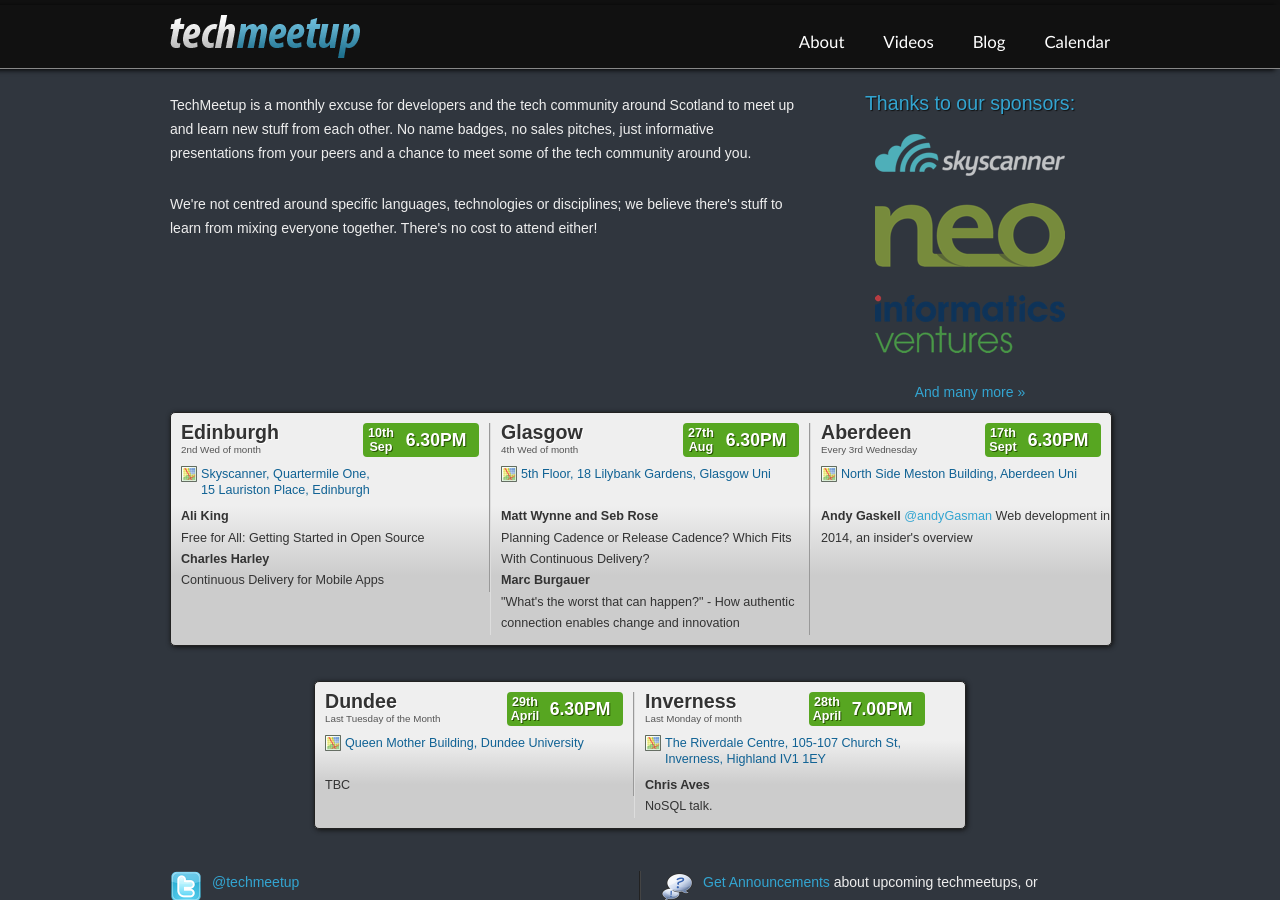
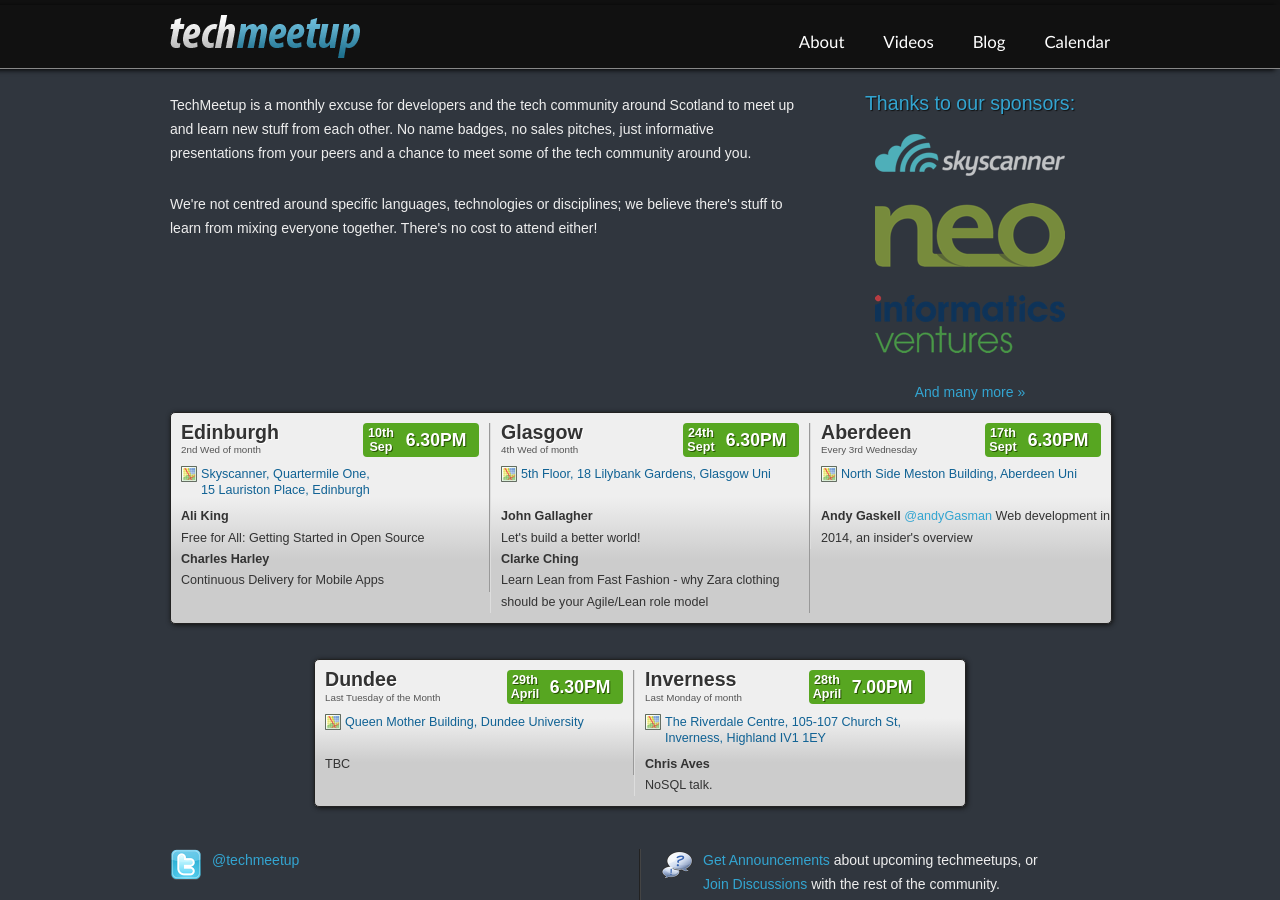
Before and after one commit to techmeetup/techmeetup.co.uk, a Jekyll site: the page built from index.html, in a window 1280 px wide and 900 px high. Built offline with Jekyll 4.4.1, drawn with Linux system fonts in a browser that asks for light colours.

Commit message:
Updated index for glasgow september talks

```diff
--- a/index.html
+++ b/index.html
@@ -59,19 +59,19 @@
     <span>4th Wed of month</span>
     <p><a href="http://maps.google.com/maps/ms?msid=217161173396650967619.0004accf70991bd913a97&amp;msa=0" class="map">5th Floor, 18 Lilybank Gardens, Glasgow Uni</a></p>
     <p>
-      <strong>Matt Wynne and Seb Rose</strong>
+      <strong>John Gallagher</strong>
       <br/>
-      Planning Cadence or Release Cadence? Which Fits With Continuous Delivery?
+      Let's build a better world!
     </p>
     <p>
-      <strong>Marc Burgauer</strong>
-      <br/>"What's the worst that can happen?" - How authentic connection enables change and innovation
+      <strong>Clarke Ching</strong>
+      <br/>Learn Lean from Fast Fashion - why Zara clothing should be your Agile/Lean role model
     </p>
     <div class="datewrapper">
       <div class="when">
         <div class="daywrap">
-          <div class="day">27th</div>
-          <div class="month">Aug</div>
+          <div class="day">24th</div>
+          <div class="month">Sept</div>
         </div>
         <div class="time">6.30PM</div>
       </div>
```
